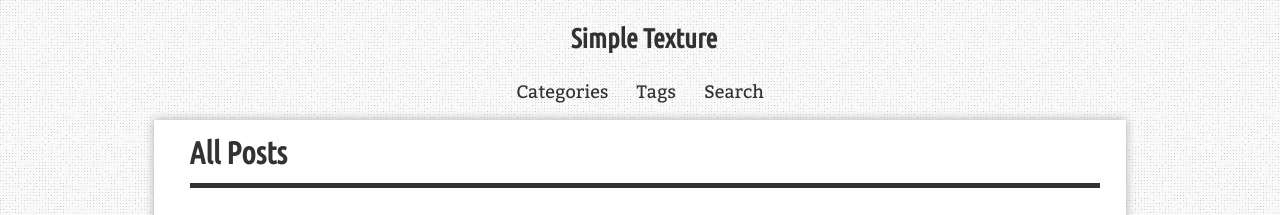
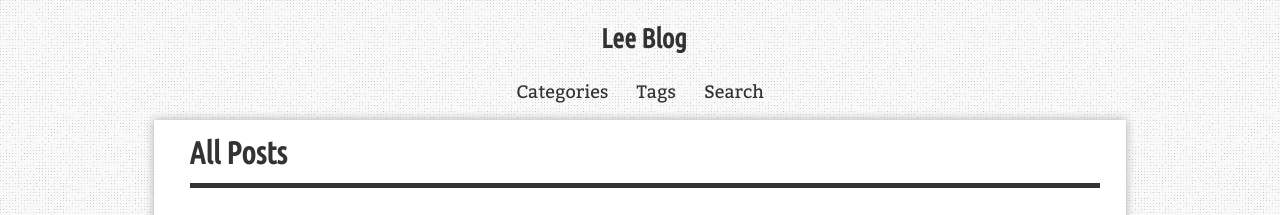
Before and after one commit to l799207022/Lee-blog, a Jekyll site: the page built from blog/index.html, in a window 1280 px wide. Shown: the top 215 px of the page. Built offline with Jekyll 4.4.1, drawn with Linux system fonts in a browser that asks for light colours; comment, search, counter and statistics services are not loaded.

Commit message:
Update _config.yml

```diff
--- a/_config.yml
+++ b/_config.yml
@@ -23,8 +23,8 @@ sass:
 # Site Data
 url: # the base hostname & protocol for your site, e.g. http://example.com
 baseurl: # the subpath of your site, e.g. /blog
-title: Simple Texture
-description: "A gem-based responsive simple texture styled Jekyll theme."
+title: Lee Blog
+description: "月亮虽好，我选六便士"
 keywords: 'jekyll,theme,gem-based,blog'
 author:
   name:
```
